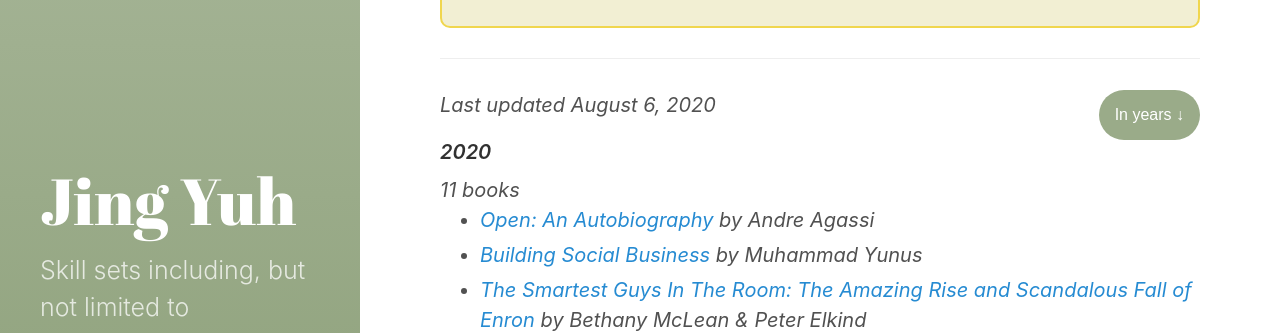
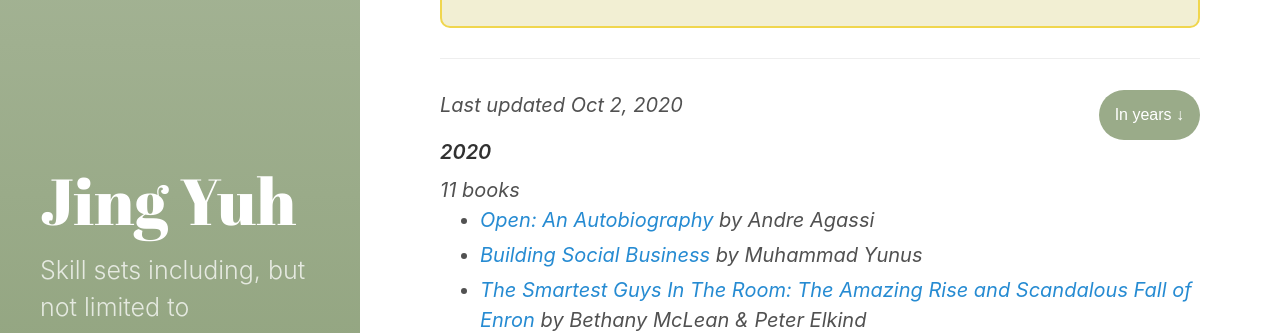
Before and after one commit to jyang123-bit/Website, a Jekyll site: the page built from _posts/2020-06-22-SideNotes-Books-I've-Read-throughout-the-years.md, in a window 1280 px wide and 900 px high. Shown: the part 256-589 px from the top of the window. Built offline with Jekyll 4.4.1, drawn with Linux system fonts in a browser that asks for light colours.

Commit message:
Update books.yml

```diff
--- a/_data/books.yml
+++ b/_data/books.yml
@@ -1,4 +1,4 @@
-lastupdate: August 6, 2020
+lastupdate: Oct 2, 2020
 list:
   - year: "2020"
     books:
```
